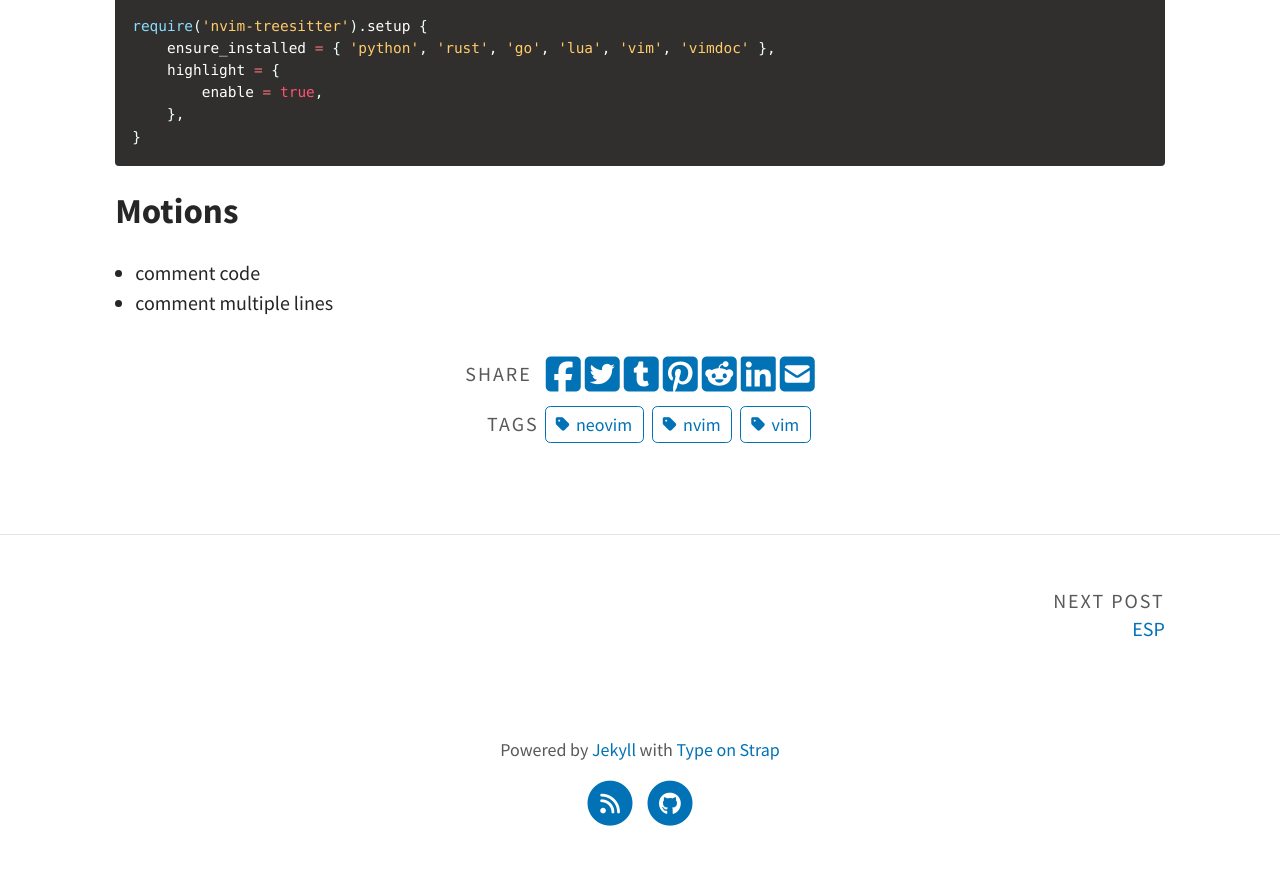
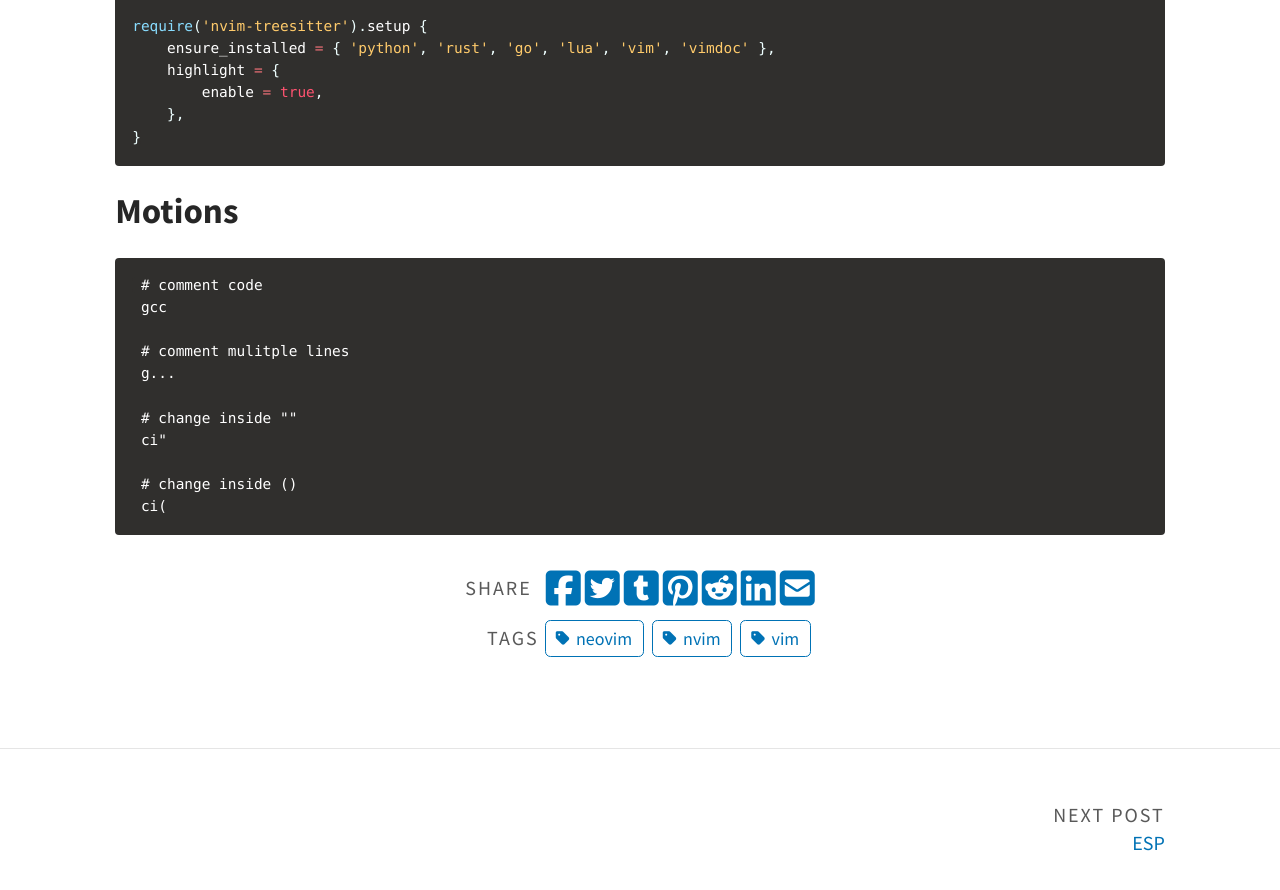
Before and after one commit to cristalcorp/cristalcorp.github.io, a Jekyll site: the page built from _posts/2026-04-08-Nvim.md, in a window 1280 px wide and 900 px high, scrolled down 1992 px. Shown: the top 890 px of the window. Built offline with Jekyll 4.4.1, drawn with Linux system fonts in a browser that asks for light colours; a script that is not in the unit is left out; before the commit the page ends 2856 px from its top, so only the background shows below that.

Commit message:
vim motions

````diff
--- a/_posts/2026-04-08-Nvim.md
+++ b/_posts/2026-04-08-Nvim.md
@@ -73,6 +73,16 @@ require('nvim-treesitter').setup {
 }
 ```
 ## Motions
+```text
+ # comment code
+ gcc
 
-* comment code
-* comment multiple lines
+ # comment mulitple lines
+ g...
+
+ # change inside ""
+ ci"
+
+ # change inside ()
+ ci(
+ ```
````
